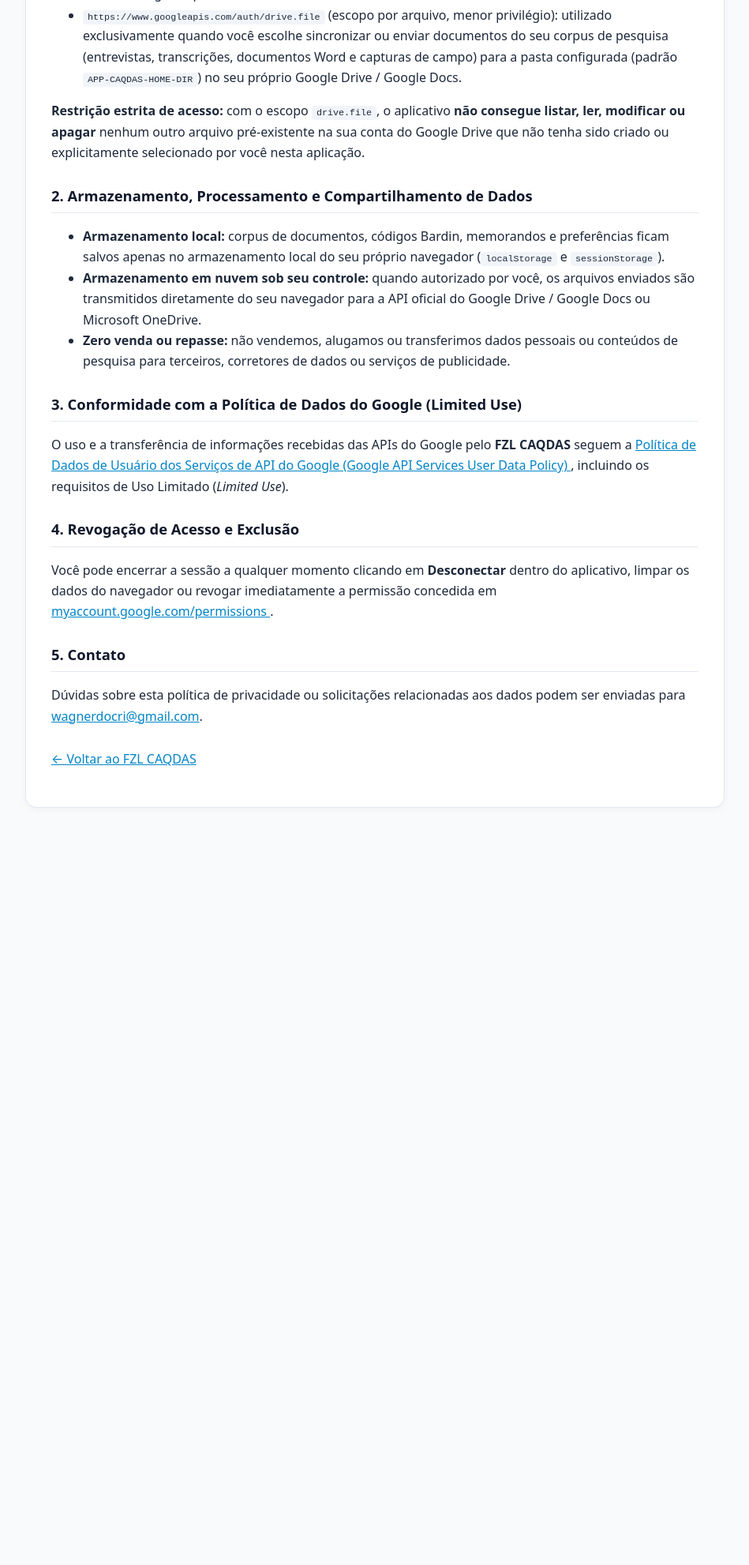
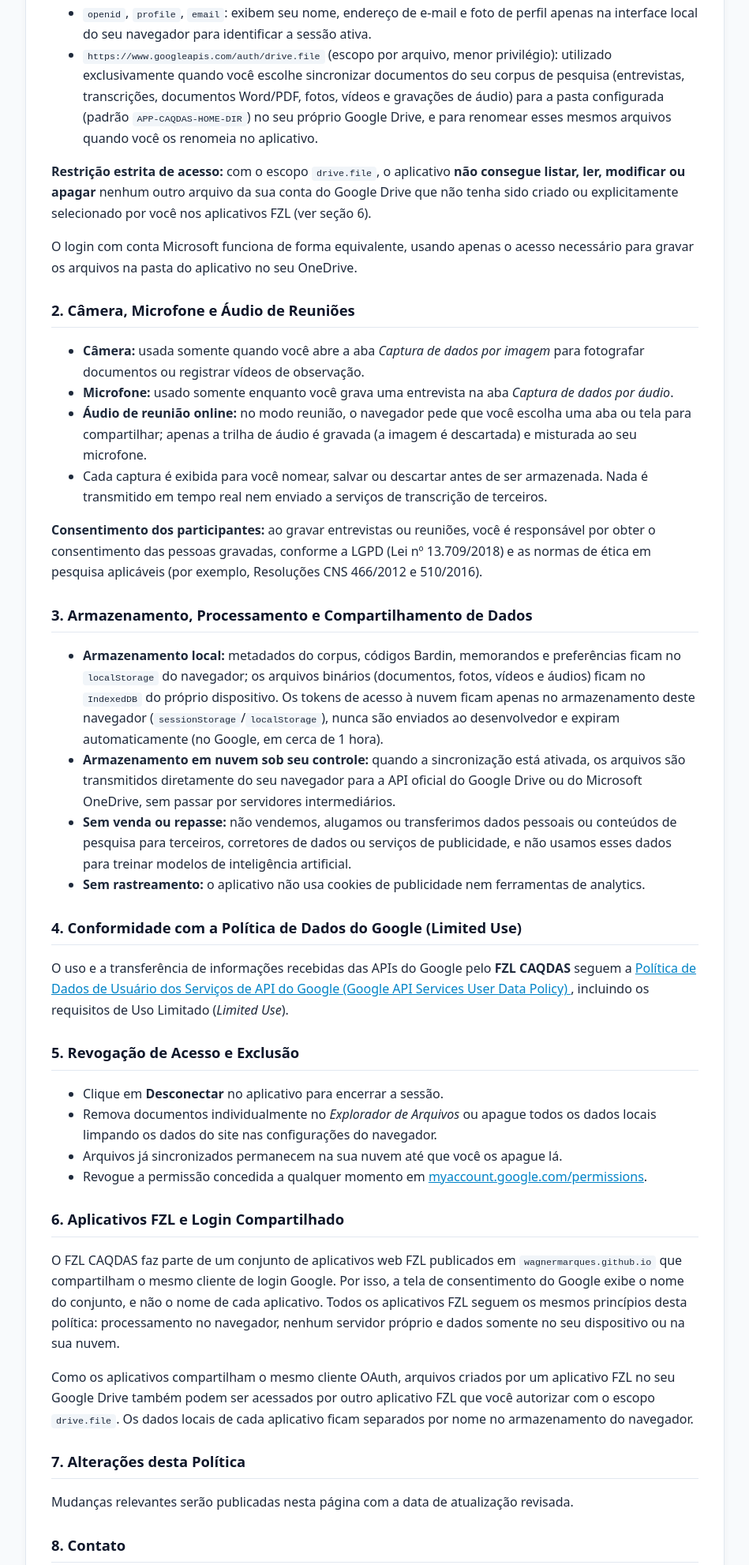
Before and after one commit to wagnermarques/fzl-caqdas, a website: page public/privacy.html in a window 1280 px wide. Shown: the part 484-2466 px from the top of the page at 79% size, without its empty margins (165-1114 px from the left). Before the commit the page ends 1531 px from the top, so only its background shows below. Drawn offline with Linux system fonts and the light colour scheme.

Commit message:
docs(privacy): cobre camera, microfone, audio de reunioes, IndexedDB e login compartilhado FZL
Co-Authored-By: Claude Opus 5.5 <noreply@anthropic.com>
Claude-Session: https://claude.ai/code/session_01JUM44iQLzHVqTBDqn9wRWb

```diff
--- a/public/privacy.html
+++ b/public/privacy.html
@@ -67,13 +67,16 @@
       <p class="meta">
         Aplicação Web (PWA): <a href="https://wagnermarques.github.io/fzl-caqdas/">https://wagnermarques.github.io/fzl-caqdas/</a>
         <br />
-        Última atualização: 16 de novembro de 2026
+        Responsável: Wagner Marques — contato: <a href="mailto:wagnerdocri@gmail.com">wagnerdocri@gmail.com</a>
+        <br />
+        Última atualização: 17 de novembro de 2026
       </p>
 
       <div class="highlight">
         <strong>Resumo de Privacidade:</strong> O <strong>FZL CAQDAS</strong> funciona inteiramente no navegador do usuário
-        (client-side PWA). Não mantemos servidor próprio para armazenar documentos de pesquisa, códigos qualitativos,
-        anotações ou credenciais Google/Microsoft do usuário.
+        (client-side PWA). Não mantemos servidor próprio: documentos de pesquisa, gravações, fotos, códigos qualitativos,
+        anotações e credenciais ficam no seu dispositivo e, se você autorizar, na <strong>sua própria</strong> conta de
+        nuvem (Google Drive ou Microsoft OneDrive). Nenhum dado é enviado ao desenvolvedor.
       </div>
 
       <h2>1. Dados Acessados via Autenticação Google (OAuth 2.0)</h2>
@@ -85,34 +88,72 @@
         </li>
         <li>
           <code>https://www.googleapis.com/auth/drive.file</code> (escopo por arquivo, menor privilégio): utilizado
-          exclusivamente quando você escolhe sincronizar ou enviar documentos do seu corpus de pesquisa (entrevistas,
-          transcrições, documentos Word e capturas de campo) para a pasta configurada (padrão <code>APP-CAQDAS-HOME-DIR</code>)
-          no seu próprio Google Drive / Google Docs.
+          exclusivamente quando você escolhe sincronizar documentos do seu corpus de pesquisa (entrevistas, transcrições,
+          documentos Word/PDF, fotos, vídeos e gravações de áudio) para a pasta configurada (padrão
+          <code>APP-CAQDAS-HOME-DIR</code>) no seu próprio Google Drive, e para renomear esses mesmos arquivos quando você
+          os renomeia no aplicativo.
         </li>
       </ul>
       <p>
         <strong>Restrição estrita de acesso:</strong> com o escopo <code>drive.file</code>, o aplicativo
-        <strong>não consegue listar, ler, modificar ou apagar</strong> nenhum outro arquivo pré-existente na sua conta
-        do Google Drive que não tenha sido criado ou explicitamente selecionado por você nesta aplicação.
+        <strong>não consegue listar, ler, modificar ou apagar</strong> nenhum outro arquivo da sua conta do Google Drive
+        que não tenha sido criado ou explicitamente selecionado por você nos aplicativos FZL (ver seção 6).
+      </p>
+      <p>
+        O login com conta Microsoft funciona de forma equivalente, usando apenas o acesso necessário para gravar os
+        arquivos na pasta do aplicativo no seu OneDrive.
       </p>
 
-      <h2>2. Armazenamento, Processamento e Compartilhamento de Dados</h2>
+      <h2>2. Câmera, Microfone e Áudio de Reuniões</h2>
       <ul>
         <li>
-          <strong>Armazenamento local:</strong> corpus de documentos, códigos Bardin, memorandos e preferências ficam
-          salvos apenas no armazenamento local do seu próprio navegador (<code>localStorage</code> e <code>sessionStorage</code>).
+          <strong>Câmera:</strong> usada somente quando você abre a aba <em>Captura de dados por imagem</em> para fotografar
+          documentos ou registrar vídeos de observação.
         </li>
         <li>
-          <strong>Armazenamento em nuvem sob seu controle:</strong> quando autorizado por você, os arquivos enviados são
-          transmitidos diretamente do seu navegador para a API oficial do Google Drive / Google Docs ou Microsoft OneDrive.
+          <strong>Microfone:</strong> usado somente enquanto você grava uma entrevista na aba
+          <em>Captura de dados por áudio</em>.
         </li>
         <li>
-          <strong>Zero venda ou repasse:</strong> não vendemos, alugamos ou transferimos dados pessoais ou conteúdos de
-          pesquisa para terceiros, corretores de dados ou serviços de publicidade.
+          <strong>Áudio de reunião online:</strong> no modo reunião, o navegador pede que você escolha uma aba ou tela para
+          compartilhar; apenas a trilha de áudio é gravada (a imagem é descartada) e misturada ao seu microfone.
+        </li>
+        <li>
+          Cada captura é exibida para você nomear, salvar ou descartar antes de ser armazenada. Nada é transmitido em tempo
+          real nem enviado a serviços de transcrição de terceiros.
+        </li>
+      </ul>
+      <p>
+        <strong>Consentimento dos participantes:</strong> ao gravar entrevistas ou reuniões, você é responsável por obter o
+        consentimento das pessoas gravadas, conforme a LGPD (Lei nº 13.709/2018) e as normas de ética em pesquisa aplicáveis
+        (por exemplo, Resoluções CNS 466/2012 e 510/2016).
+      </p>
+
+      <h2>3. Armazenamento, Processamento e Compartilhamento de Dados</h2>
+      <ul>
+        <li>
+          <strong>Armazenamento local:</strong> metadados do corpus, códigos Bardin, memorandos e preferências ficam no
+          <code>localStorage</code> do navegador; os arquivos binários (documentos, fotos, vídeos e áudios) ficam no
+          <code>IndexedDB</code> do próprio dispositivo. Os tokens de acesso à nuvem ficam apenas no
+          armazenamento deste navegador (<code>sessionStorage</code>/<code>localStorage</code>), nunca são enviados ao
+          desenvolvedor e expiram automaticamente (no Google, em cerca de 1 hora).
+        </li>
+        <li>
+          <strong>Armazenamento em nuvem sob seu controle:</strong> quando a sincronização está ativada, os arquivos são
+          transmitidos diretamente do seu navegador para a API oficial do Google Drive ou do Microsoft OneDrive, sem passar
+          por servidores intermediários.
+        </li>
+        <li>
+          <strong>Sem venda ou repasse:</strong> não vendemos, alugamos ou transferimos dados pessoais ou conteúdos de
+          pesquisa para terceiros, corretores de dados ou serviços de publicidade, e não usamos esses dados para treinar
+          modelos de inteligência artificial.
+        </li>
+        <li>
+          <strong>Sem rastreamento:</strong> o aplicativo não usa cookies de publicidade nem ferramentas de analytics.
         </li>
       </ul>
 
-      <h2>3. Conformidade com a Política de Dados do Google (Limited Use)</h2>
+      <h2>4. Conformidade com a Política de Dados do Google (Limited Use)</h2>
       <p>
         O uso e a transferência de informações recebidas das APIs do Google pelo <strong>FZL CAQDAS</strong> seguem a
         <a href="https://developers.google.com/terms/api-services-user-data-policy" target="_blank" rel="noopener noreferrer">
@@ -120,16 +161,40 @@
         </a>, incluindo os requisitos de Uso Limitado (<em>Limited Use</em>).
       </p>
 
-      <h2>4. Revogação de Acesso e Exclusão</h2>
+      <h2>5. Revogação de Acesso e Exclusão</h2>
+      <ul>
+        <li>Clique em <strong>Desconectar</strong> no aplicativo para encerrar a sessão.</li>
+        <li>
+          Remova documentos individualmente no <em>Explorador de Arquivos</em> ou apague todos os dados locais limpando os
+          dados do site nas configurações do navegador.
+        </li>
+        <li>Arquivos já sincronizados permanecem na sua nuvem até que você os apague lá.</li>
+        <li>
+          Revogue a permissão concedida a qualquer momento em
+          <a href="https://myaccount.google.com/permissions" target="_blank" rel="noopener noreferrer">myaccount.google.com/permissions</a>.
+        </li>
+      </ul>
+
+      <h2>6. Aplicativos FZL e Login Compartilhado</h2>
       <p>
-        Você pode encerrar a sessão a qualquer momento clicando em <strong>Desconectar</strong> dentro do aplicativo, limpar
-        os dados do navegador ou revogar imediatamente a permissão concedida em
-        <a href="https://myaccount.google.com/permissions" target="_blank" rel="noopener noreferrer">
-          myaccount.google.com/permissions
-        </a>.
+        O FZL CAQDAS faz parte de um conjunto de aplicativos web FZL publicados em
+        <code>wagnermarques.github.io</code> que compartilham o mesmo cliente de login Google. Por isso, a tela de
+        consentimento do Google exibe o nome do conjunto, e não o nome de cada aplicativo. Todos os aplicativos FZL
+        seguem os mesmos princípios desta política: processamento no navegador, nenhum servidor próprio e dados somente no
+        seu dispositivo ou na sua nuvem.
+      </p>
+      <p>
+        Como os aplicativos compartilham o mesmo cliente OAuth, arquivos criados por um aplicativo FZL no seu Google Drive
+        também podem ser acessados por outro aplicativo FZL que você autorizar com o escopo <code>drive.file</code>. Os
+        dados locais de cada aplicativo ficam separados por nome no armazenamento do navegador.
       </p>
 
-      <h2>5. Contato</h2>
+      <h2>7. Alterações desta Política</h2>
+      <p>
+        Mudanças relevantes serão publicadas nesta página com a data de atualização revisada.
+      </p>
+
+      <h2>8. Contato</h2>
       <p>
         Dúvidas sobre esta política de privacidade ou solicitações relacionadas aos dados podem ser enviadas para
         <a href="mailto:wagnerdocri@gmail.com">wagnerdocri@gmail.com</a>.
```
